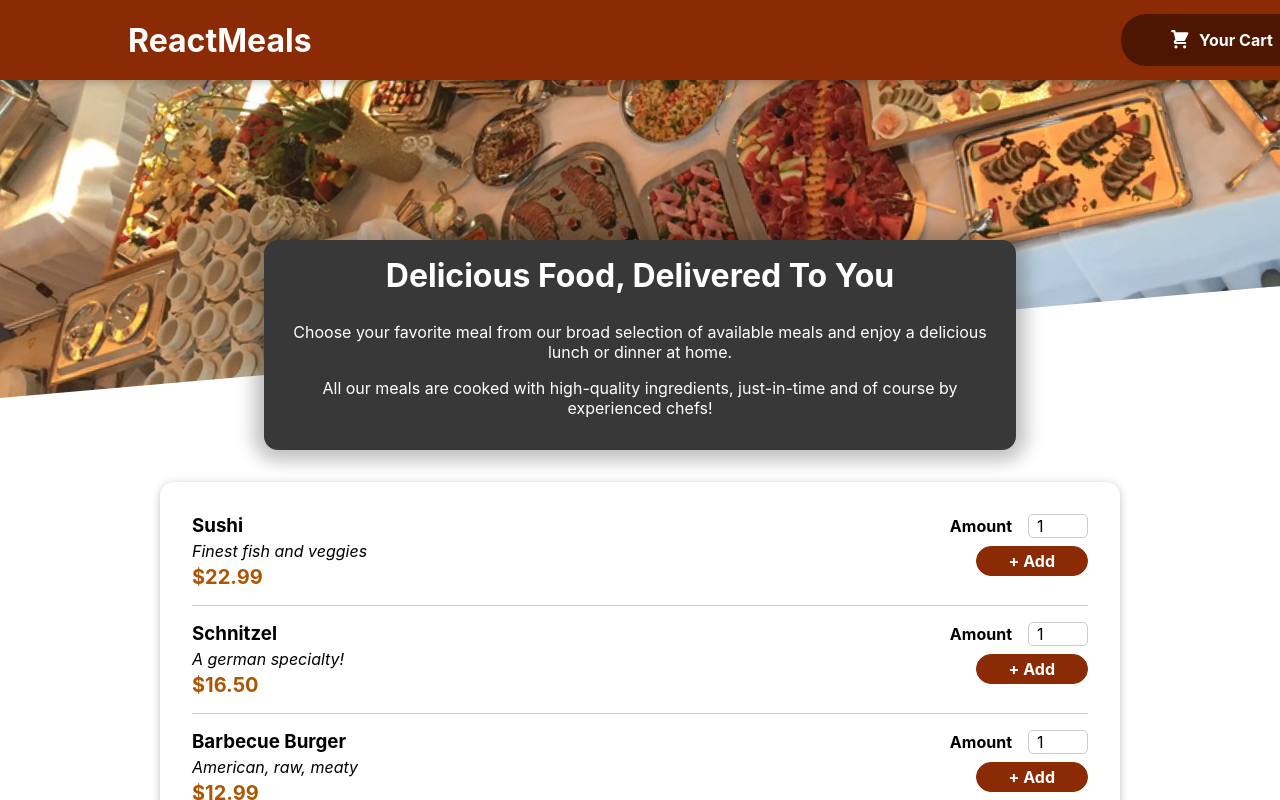
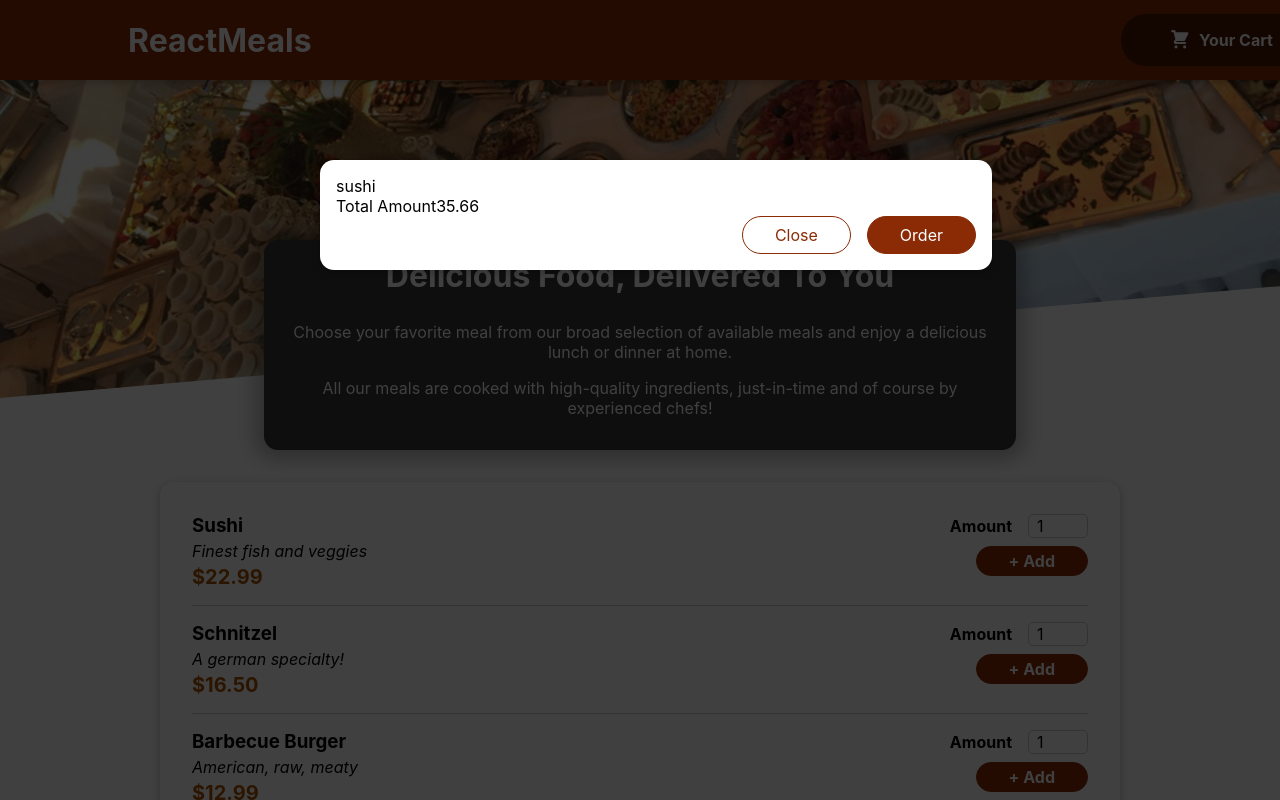
Before and after one commit to BhargaviMupparaju/FoodOrderApp, a React (Create React App) app in the folder foodorder/: page / in a window 1280 px wide. Shown: the top 800 px of the page. Built offline with nearby package versions, Linux system fonts and the light colour scheme.

Commit message:
Used portals for the shopping cart

```diff
--- a/foodorder/public/index.html
+++ b/foodorder/public/index.html
@@ -5,10 +5,7 @@
 		<link rel="icon" href="%PUBLIC_URL%/favicon.ico" />
 		<meta name="viewport" content="width=device-width, initial-scale=1" />
 		<meta name="theme-color" content="#000000" />
-    <meta
-      name="description"
-      content="Web site created using create-react-app"
-    />
+		<meta name="description" content="Web site created using create-react-app" />
 		<link rel="apple-touch-icon" href="%PUBLIC_URL%/logo192.png" />
 		<!--
       manifest.json provides metadata used when your web app is installed on a
@@ -28,7 +25,9 @@
 	</head>
 	<body>
 		<noscript>You need to enable JavaScript to run this app.</noscript>
+		<div id="overlays"></div>
 		<div id="root"></div>
+
 		<!--
       This HTML file is a template.
       If you open it directly in the browser, you will see an empty page.
--- a/foodorder/src/App.js
+++ b/foodorder/src/App.js
@@ -3,9 +3,12 @@
 import Header from "./components/Layout/Header";
 import Meals from "./components/Meals/Meals";
 
+import Cart from "./components/Cart/Cart";
+
 function App() {
 	return (
 		<Fragment>
+			<Cart />
 			<Header />
 			<main>
 				<Meals />
--- /dev/null
+++ b/foodorder/src/components/Cart/Cart.js
@@ -0,0 +1,28 @@
+import React from "react";
+import classes from "./Cart.module.css";
+import Modal from "../UI/Modal";
+
+const Cart = () => {
+	const cartitems = (
+		<ul className={classes["cart-items"]}>
+			{[{ id: "c1", name: "sushi", amount: 2, price: 12.99 }].map((item) => (
+				<li>{item.name}</li>
+			))}
+		</ul>
+	);
+	return (
+		<Modal>
+			{cartitems}
+			<div>
+				<span>Total Amount</span>
+				<span>35.66</span>
+			</div>
+			<div className={classes.actions}>
+				<button className={classes["button--alt"]}>Close</button>
+				<button className={classes.button}>Order</button>
+			</div>
+		</Modal>
+	);
+};
+
+export default Cart;
--- /dev/null
+++ b/foodorder/src/components/Cart/Cart.module.css
@@ -0,0 +1,46 @@
+.cart-items {
+	list-style: none;
+	margin: 0;
+	padding: 0;
+	max-height: 20rem;
+	overflow: auto;
+}
+
+.total {
+	display: flex;
+	justify-content: space-between;
+	align-items: center;
+	font-weight: bold;
+	font-size: 1.5rem;
+	margin: 1rem 0;
+}
+
+.actions {
+	text-align: right;
+}
+
+.actions button {
+	font: inherit;
+	cursor: pointer;
+	background-color: transparent;
+	border: 1px solid #8a2b06;
+	padding: 0.5rem 2rem;
+	border-radius: 25px;
+	margin-left: 1rem;
+}
+
+.actions button:hover,
+.actions button:active {
+	background-color: #5a1a01;
+	border-color: #5a1a01;
+	color: white;
+}
+
+.actions .button--alt {
+	color: #8a2b06;
+}
+
+.actions .button {
+	background-color: #8a2b06;
+	color: white;
+}
--- /dev/null
+++ b/foodorder/src/components/UI/Modal.js
@@ -0,0 +1,27 @@
+import React from "react";
+import classes from "./Modal.module.css";
+import ReactDOM from "react-dom";
+
+const BackDrop = (props) => {
+	return <div className={classes.backdrop}></div>;
+};
+
+const ModalOverlay = (props) => {
+	return (
+		<div className={classes.modal}>
+			<div className={classes.content}>{props.children}</div>
+		</div>
+	);
+};
+
+const portalElement = document.getElementById("overlays");
+const Modal = (props) => {
+	return (
+		<div>
+			{ReactDOM.createPortal(<BackDrop />, portalElement)}
+			{ReactDOM.createPortal(<ModalOverlay>{props.children}</ModalOverlay>, portalElement)}
+		</div>
+	);
+};
+
+export default Modal;
--- /dev/null
+++ b/foodorder/src/components/UI/Modal.module.css
@@ -0,0 +1,40 @@
+.backdrop {
+	position: fixed;
+	top: 0;
+	left: 0;
+	width: 100%;
+	height: 100vh;
+	z-index: 20;
+	background-color: rgba(0, 0, 0, 0.75);
+}
+
+.modal {
+	position: fixed;
+	top: 20vh;
+	left: 5%;
+	width: 90%;
+	background-color: white;
+	padding: 1rem;
+	border-radius: 14px;
+	box-shadow: 0 2px 8px rgba(0, 0, 0, 0.25);
+	z-index: 30;
+	animation: slide-down 300ms ease-out forwards;
+}
+
+@media (min-width: 768px) {
+	.modal {
+		width: 40rem;
+		left: calc(50% - 20rem);
+	}
+}
+
+@keyframes slide-down {
+	from {
+		opacity: 0;
+		transform: translateY(-3rem);
+	}
+	to {
+		opacity: 1;
+		transform: translateY(0);
+	}
+}
```
Lines whose indentation alone changed are shown as unchanged.
